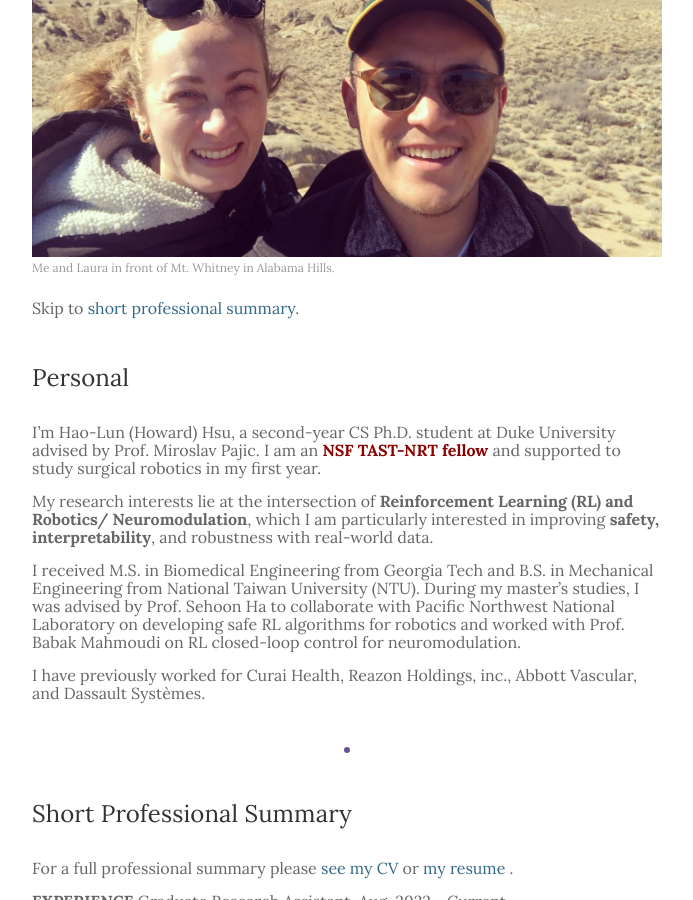
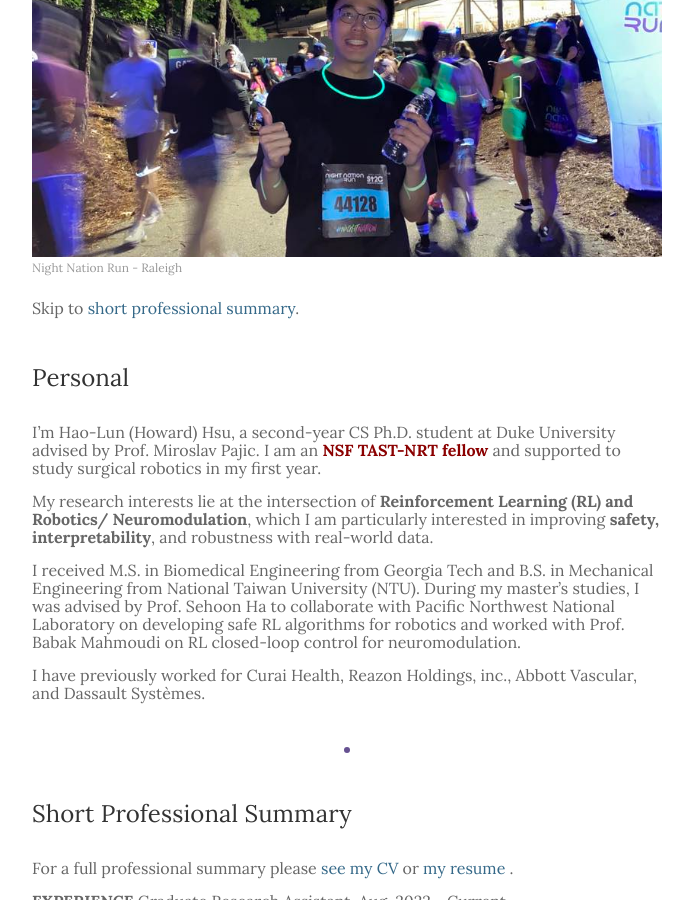
Before and after one commit to hlhsu/hlhsu_new.github.io, a Jekyll site: the page built from _pages/1_about.md, in a window 1280 px wide and 900 px high, scrolled down 376 px. Shown: the whole window, without its empty margins (293-986 px from the left). Built offline with Jekyll 4.4.1, drawn with Linux system fonts in a browser that asks for light colours.

Commit message:
Update 1_about.md

```diff
--- a/_pages/1_about.md
+++ b/_pages/1_about.md
@@ -2,8 +2,8 @@
 layout: page
 title: About
 permalink: /about/
-image: /assets/img/laura.jpeg
-caption: Me and Laura in front of Mt. Whitney in Alabama Hills.
+image: /assets/img/runner_photo.jpg
+caption: Night Nation Run - Raleigh
 ---
 
 Skip to [short professional summary](#prof).
```
